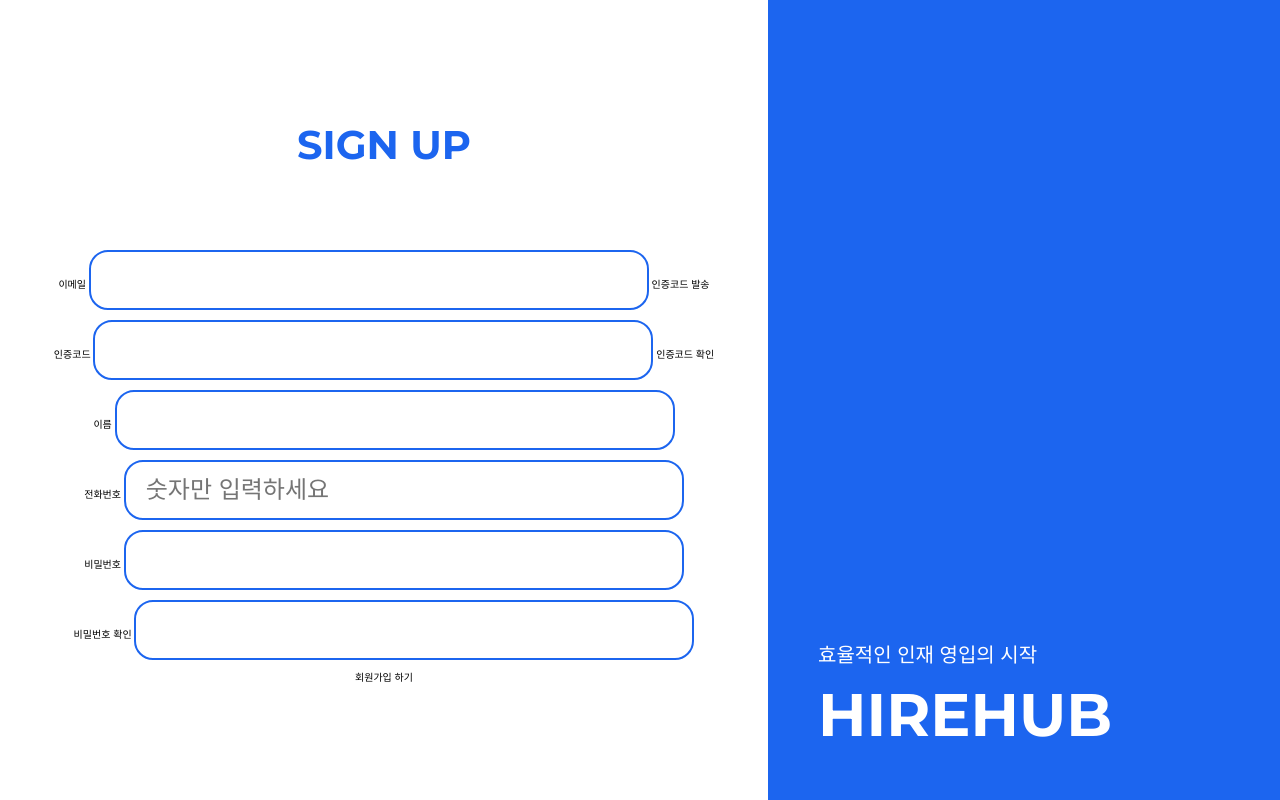
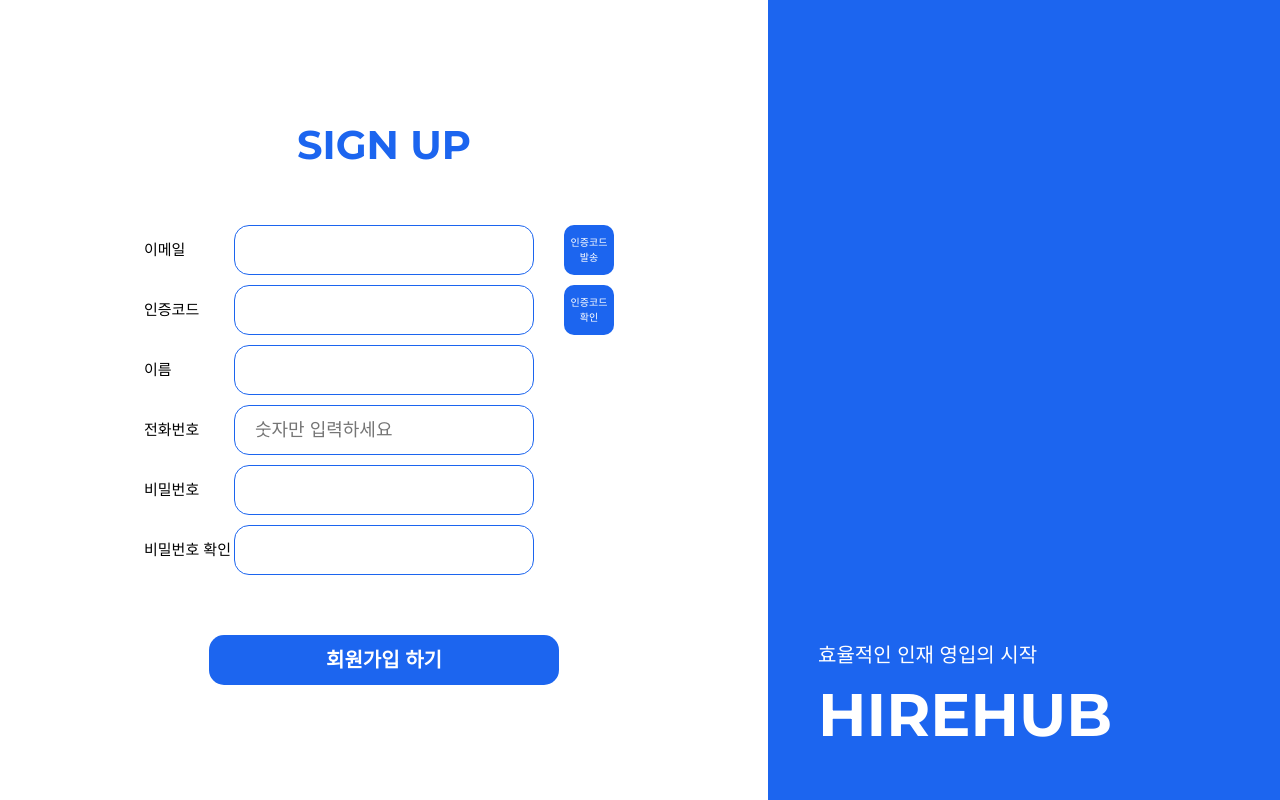
Before and after one commit to leegh1025/HireHub, a Django app: page /applicants/signup/ in a window 1280 px wide. Run offline with Django 5.2, Linux system fonts and the light colour scheme; parts of the project's set-up code (start-up, migrations or seed data) failed here and were passed over; some web fonts are replaced.

Commit message:
[add] 지원자 회원가입 css

```diff
--- a/static/css/for_applicant.css
+++ b/static/css/for_applicant.css
@@ -158,3 +158,68 @@ fieldset {
    height: 2.4rem;
    margin-right: 0.5rem;
 }
+
+/* signup.html */
+.signup_head {
+   margin-bottom: 50px;
+}
+#signup_form {
+   width: 500px;
+   align-items: normal;
+}
+.signup_input {
+   width: 30rem;
+   height: 5rem;
+   border-radius: 1.5rem;
+   font-size: 1.8rem;
+   border: 1.5px solid var(--main-color);
+   margin-bottom: 0px;
+}
+[id$="box"] {
+   display: flex;
+   align-items: center;
+   margin-bottom: 1rem;
+}
+[id$="box"] label {
+   font-size: 1.5rem;
+   display: inline-block;
+   width: 90px;
+   margin-left: 10px;
+   font-weight: 500;
+}
+[id$="box"] button {
+   font-size: 1rem;
+   display: inline-block;
+   width: 50px;
+   margin-left: 30px;
+   background-color: var(--main-color);
+   color: white;
+   padding: 10px 5px;
+   border-radius: 1rem;
+   font-weight: 500;
+}
+.button_container {
+   display: flex;
+   justify-content: center;
+   align-items: center;
+}
+#signup_btn {
+   background-color: var(--main-color);
+   color: white;
+   width: 35rem;
+   height: 5rem;
+   border-radius: 1.5rem;
+   font-size: 2rem;
+   font-weight: bold;
+   margin-top: 5rem;
+}
+#verification_status {
+   display: flex;
+   justify-content: center;
+}
+#verification_status p {
+   margin: 0px;
+   margin-bottom: 10px;
+   font-size: 1.5rem;
+   font-weight: 500;
+}
```
